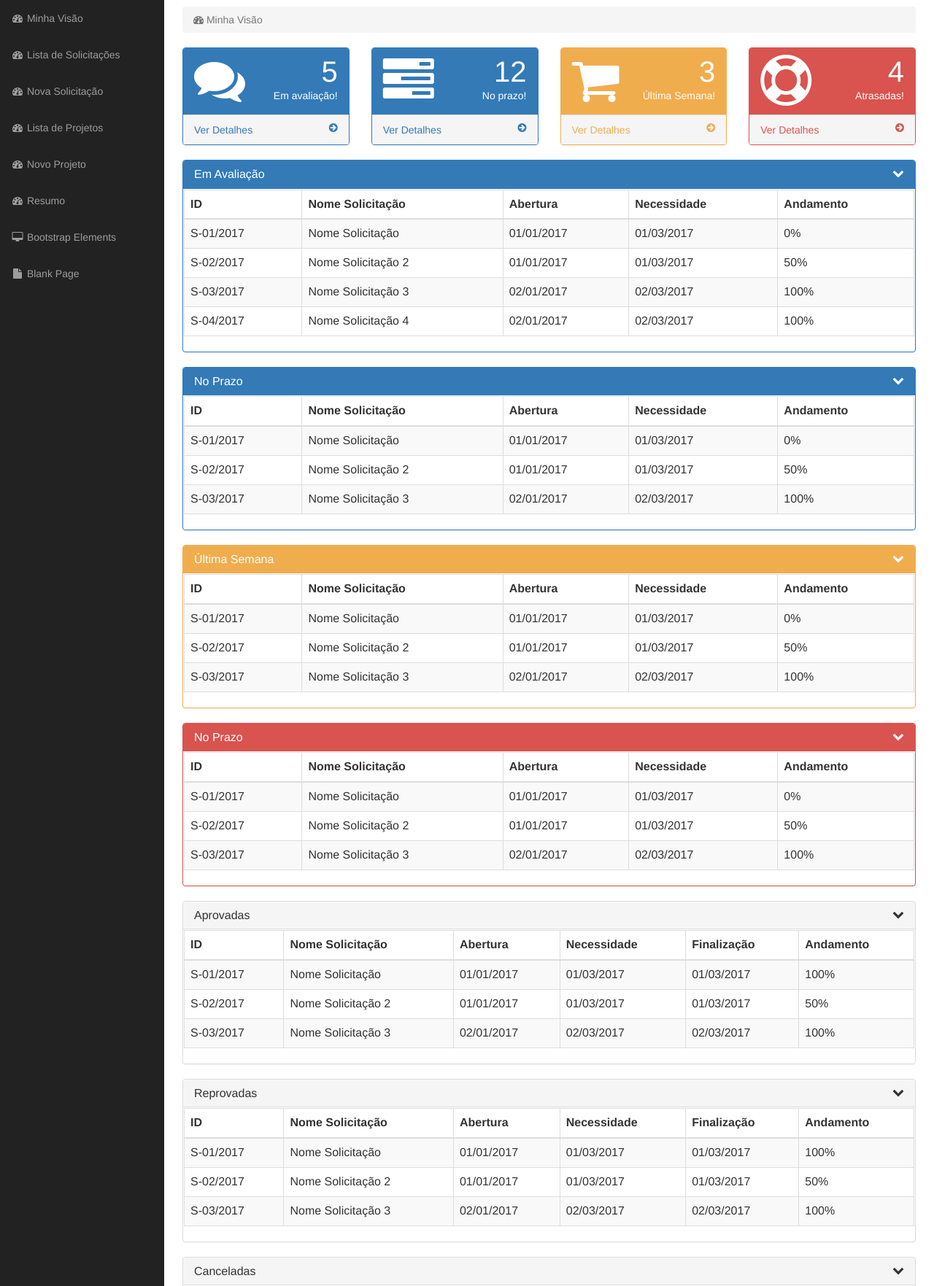
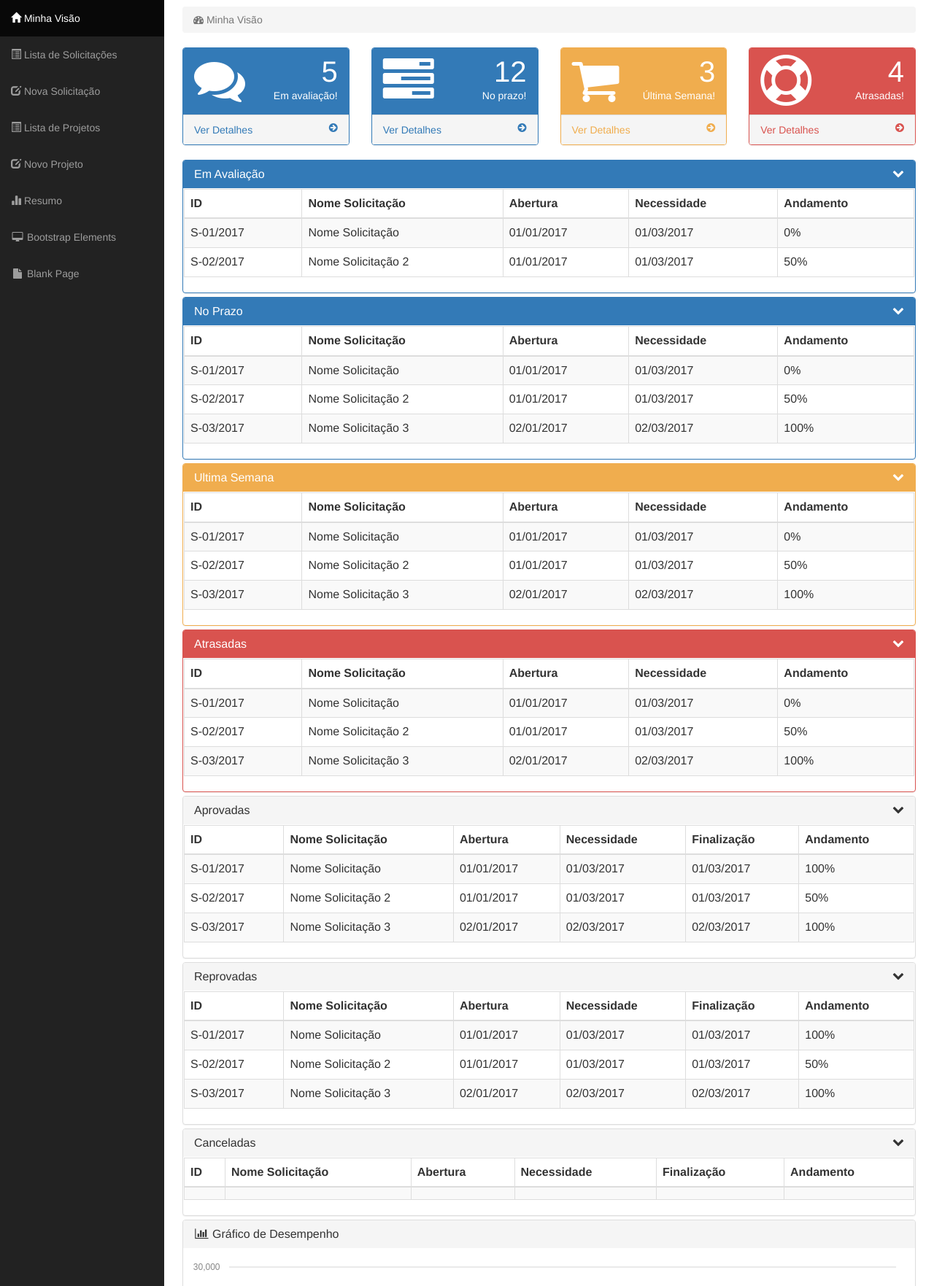
Before and after one commit to diegoschnur/MentorNetBeans, a PHP site: page /minhavisao.php in a window 1280 px wide. Shown: the part 51-1814 px from the top of the page at 73% size. Run offline with PHP 8.4, Linux system fonts and the light colour scheme; grey boxes labelled with a size stand in for pictures from a placeholder-image service; lists and menus that the app fills with data are empty; some libraries are stand-ins or nearby versions.

Commit message:
Inserções e correções no HMTL e melhorias nas classes ativas do cabeçalho!

```diff
--- a/cabecalho.php
+++ b/cabecalho.php
@@ -26,6 +26,7 @@
 
         <!-- Custom CSS -->
         <link href="css/sb-admin.css" rel="stylesheet">
+        <link href="css/estilos.css" rel="stylesheet">
 
         <!-- Morris Charts CSS -->
         <link href="css/plugins/morris.css" rel="stylesheet">
@@ -115,31 +116,31 @@
                     </li>
                 </ul>
                 <!-- Sidebar Menu Items - These collapse to the responsive navigation menu on small screens -->
-                <div class="collapse navbar-collapse">
+                <div class="collapse navbar-collapse navbar-ex1-collapse">
                     <ul class="nav navbar-nav side-nav">
                         <li>
-                            <a href="minhavisao.php"><i class="fa fa-fw fa-dashboard"></i> Minha Visão</a>
+                            <a href="minhavisao.php" name="minhavisao"><i class="glyphicon glyphicon-home"></i> Minha Visão</a>
                         </li>
                         <li>
-                            <a href="lista-solicitacoes.php"><i class="fa fa-fw fa-dashboard"></i> Lista de Solicitações</a>
+                            <a href="lista-solicitacoes.php" name="lista-solicitacoes"><i class="glyphicon glyphicon-list-alt"></i> Lista de Solicitações</a>
                         </li>
                         <li>
-                            <a href="form-solicitacao.php"><i class="fa fa-fw fa-dashboard"></i> Nova Solicitação</a>
+                            <a href="form-solicitacao.php" name="form-solicitacao"><i class="glyphicon glyphicon-edit"></i> Nova Solicitação</a>
                         </li>
                         <li>
-                            <a href="lista-projetos.php"><i class="fa fa-fw fa-dashboard"></i> Lista de Projetos</a>
+                            <a href="lista-projetos.php" name="lista-projetos"><i class="glyphicon glyphicon-list-alt"></i> Lista de Projetos</a>
                         </li>
                         <li>
-                            <a href="form-projeto.php"><i class="fa fa-fw fa-dashboard"></i> Novo Projeto</a>
+                            <a href="form-projeto.php" name="form-projeto"><i class="glyphicon glyphicon-edit"></i> Novo Projeto</a>
                         </li>
                         <li>
-                            <a href="lista-resumo.php"><i class="fa fa-fw fa-dashboard"></i> Resumo</a>
+                            <a href="lista-resumo.php" name="lista-resumo"><i class="glyphicon glyphicon-stats"></i> Resumo</a>
                         </li>
                         <li>
-                            <a href="bootstrap-elements.php"><i class="fa fa-fw fa-desktop"></i> Bootstrap Elements</a>
+                            <a href="bootstrap-elements.php" name="bootstrap-elements"><i class="fa fa-fw fa-desktop"></i> Bootstrap Elements</a>
                         </li>
                         <li>
-                            <a href="blank-page.php"><i class="fa fa-fw fa-file"></i> Blank Page</a>
+                            <a href="blank-page.php" name="blank-page"><i class="fa fa-fw fa-file"></i> Blank Page</a>
                         </li>
                     </ul>
                 </div>
--- /dev/null
+++ b/css/estilos.css
@@ -0,0 +1,5 @@
+#paineis-status{
+    float: right;
+    display: inline-block;
+    position: relative;
+}
--- a/form-projeto.php
+++ b/form-projeto.php
@@ -17,6 +17,7 @@
 </div>
 <!-- /.row -->
 
+<div class="row">
     <div class="col-lg-12">
 
         <div class="alert alert-success" role="alert">
@@ -51,6 +52,7 @@
             </div>
         </div>
     </div>
+</div>
 <!-- /.row -->
 
 <?php include("rodape.php"); ?>
--- a/lista-projetos.php
+++ b/lista-projetos.php
@@ -24,12 +24,12 @@
         <div class="panel panel-default">
             <div class="panel-heading">
                 <h3 class="panel-title">Filtros
-                    <i class="ace-icon fa bigger-125 fa-chevron-down" data-toggle="collapse" href="#collapse2"
-                       style="float: right; display: inline-block; position: relative;"></i>
+                    <i class="ace-icon fa bigger-125 fa-chevron-down" data-toggle="collapse" data-target="#collFiltros"
+                       id="paineis-status"></i>
                 </h3>
             </div>
 
-            <div class="panel-body collapse in" id="collapse2">
+            <div class="panel-body collapse in" id="collFiltros">
                 <div class="table-responsive">
                     <table class="table table-bordered table-hover table-striped">
 
--- a/lista-solicitacoes.php
+++ b/lista-solicitacoes.php
@@ -22,12 +22,12 @@
         <div class="panel panel-default">
             <div class="panel-heading">
                 <h3 class="panel-title">Filtros
-                    <i class="ace-icon fa bigger-125 fa-chevron-down" data-toggle="collapse" href="#collapse2"
-                       style="float: right; display: inline-block; position: relative;"></i>
+                    <i class="ace-icon fa bigger-125 fa-chevron-down" data-toggle="collapse" data-target="#collFiltros"
+                       id="paineis-status"></i>
                 </h3>
             </div>
 
-            <div class="panel panel-default collapse in" id="collapse2">
+            <div class="panel panel-default collapse in" id="collFiltros">
 
             </div>
         </div>
--- a/minhavisao.php
+++ b/minhavisao.php
@@ -49,7 +49,7 @@
                     </div>
                 </div>
             </div>
-            <a href="#">
+            <a href="">
                 <div class="panel-footer">
                     <span class="pull-left">Ver Detalhes</span>
                     <span class="pull-right"><i class="fa fa-arrow-circle-right"></i></span>
@@ -93,7 +93,7 @@
                     </div>
                 </div>
             </div>
-            <a href="#">
+            <a href="#panel-atrasadas">
                 <div class="panel-footer">
                     <span class="pull-left">Ver Detalhes</span>
                     <span class="pull-right"><i class="fa fa-arrow-circle-right"></i></span>
@@ -106,19 +106,21 @@
 <!-- /.row -->
 
 <div class="row">
+
     <div class="col-lg-12">
+        <div class="panel-group" id="panels-all">
 
             <div class="panel panel-primary">
                 <div class="panel-heading">
-                <h3 class="panel-title">Em Avaliação
+                    <h3 class="panel-title" data-parent="#panels-all">Em Avaliação
                         <a href="#">
-                        <i class="ace-icon fa bigger-125 fa-chevron-down" data-toggle="collapse" href="#collapse2"
-                           style="float: right; display: inline-block; position: relative;"></i>
+                            <i class="ace-icon fa bigger-125 fa-chevron-down" data-toggle="collapse" data-target="#collAvaliacao"
+                               id="paineis-status"></i>
                         </a>
                     </h3>
                 </div>
 
-            <div class="panel-body collapse in" id="collapse2">
+                <div class="panel-body collapse in" id="collAvaliacao">
                     <div class="table-responsive">
                         <table class="table table-bordered table-hover table-striped">
                             <thead>
@@ -145,20 +147,6 @@
                                     <td>01/03/2017</td>
                                     <td>50%</td>
                                 </tr>
-                            <tr>
-                                <td>S-03/2017</td>
-                                <td>Nome Solicitação 3</td>
-                                <td>02/01/2017</td>
-                                <td>02/03/2017</td>
-                                <td>100%</td>
-                            </tr>
-                            <tr>
-                                <td>S-04/2017</td>
-                                <td>Nome Solicitação 4</td>
-                                <td>02/01/2017</td>
-                                <td>02/03/2017</td>
-                                <td>100%</td>
-                            </tr>
                             </tbody>
                         </table>
                     </div>
@@ -167,15 +155,15 @@
 
             <div class="panel panel-primary">
                 <div class="panel-heading">
-                <h3 class="panel-title">No Prazo
+                    <h3 class="panel-title" data-parent="#panels-all">No Prazo
                         <a href="#">
-                        <i class="ace-icon fa bigger-125 fa-chevron-down" data-toggle="collapse" href="#collapse3"
-                           style="float: right; display: inline-block; position: relative;"></i>
+                            <i class="ace-icon fa bigger-125 fa-chevron-down" data-toggle="collapse" data-target="#collPrazo"
+                               id="paineis-status"></i>
                         </a>
                     </h3>
                 </div>
 
-            <div class="panel-body collapse in" id="collapse3">
+                <div class="panel-body collapse in" id="collPrazo">
                     <div class="table-responsive">
                         <table class="table table-bordered table-hover table-striped">
                             <thead>
@@ -217,15 +205,15 @@
 
             <div class="panel panel-yellow">
                 <div class="panel-heading">
-                <h3 class="panel-title">Última Semana
-                    <a href="">
-                        <i class="ace-icon fa bigger-125 fa-chevron-down" data-toggle="collapse" href="#collapse4"
-                           style="float: right; display: inline-block; position: relative;"></i>
+                    <h3 class="panel-title" data-parent="#panels-all">Ultima Semana
+                        <a href="#">
+                            <i class="ace-icon fa bigger-125 fa-chevron-down" data-toggle="collapse" data-target="#collSemana"
+                               id="paineis-status"></i>
                         </a>
                     </h3>
                 </div>
 
-            <div class="panel-body collapse in" id="collapse4">
+                <div class="panel-body collapse in" id="collSemana">
                     <div class="table-responsive">
                         <table class="table table-bordered table-hover table-striped">
                             <thead>
@@ -265,16 +253,17 @@
                 </div>
             </div>
 
-        <div class="panel panel-red">
+            <div class="panel panel-red" id="panel-atrasadas">
                 <div class="panel-heading">
-                <h3 class="panel-title">No Prazo
-                    <a href="">
-                        <i class="ace-icon fa bigger-125 fa-chevron-down" data-toggle="collapse" href="#collapse5"
-                           style="float: right; display: inline-block; position: relative;"></i>
+                    <h3 class="panel-title" data-parent="#panels-all">Atrasadas
+                        <a href="#">
+                            <i class="ace-icon fa bigger-125 fa-chevron-down" data-toggle="collapse" data-target="#collAtrasadas"
+                               id="paineis-status"></i>
                         </a>
                     </h3>
                 </div>
-            <div class="panel-body collapse in" id="collapse5">
+
+                <div class="panel-body collapse in" id="collAtrasadas">
                     <div class="table-responsive">
                         <table class="table table-bordered table-hover table-striped">
                             <thead>
@@ -316,14 +305,15 @@
 
             <div class="panel panel-default">
                 <div class="panel-heading">
-                <h3 class="panel-title">Aprovadas
-                    <a href="">
-                        <i class="ace-icon fa bigger-125 fa-chevron-down" data-toggle="collapse" href="#collapse6"
-                           style="float: right; display: inline-block; position: relative;"></i>
+                    <h3 class="panel-title" data-parent="#panels-all">Aprovadas
+                        <a href="#">
+                            <i class="ace-icon fa bigger-125 fa-chevron-down" data-toggle="collapse" data-target="#collAprovadas"
+                               id="paineis-status"></i>
                         </a>
                     </h3>
                 </div>
-            <div class="panel-body collapse in" id="collapse6">
+
+                <div class="panel-body collapse in" id="collAprovadas">
                     <div class="table-responsive">
                         <table class="table table-bordered table-hover table-striped">
                             <thead>
@@ -369,14 +359,15 @@
 
             <div class="panel panel-default">
                 <div class="panel-heading">
-                <h3 class="panel-title">Reprovadas
-                    <a href="">
-                        <i class="ace-icon fa bigger-125 fa-chevron-down" data-toggle="collapse" href="#collapse7"
-                           style="float: right; display: inline-block; position: relative;"></i>
+                    <h3 class="panel-title" data-parent="#panels-all">Reprovadas
+                        <a href="#">
+                            <i class="ace-icon fa bigger-125 fa-chevron-down" data-toggle="collapse" data-target="#collReprovadas"
+                               id="paineis-status"></i>
                         </a>
                     </h3>
                 </div>
-            <div class="panel-body collapse in" id="collapse7">
+
+                <div class="panel-body collapse in" id="collReprovadas">
                     <div class="table-responsive">
                         <table class="table table-bordered table-hover table-striped">
                             <thead>
@@ -422,14 +413,15 @@
 
             <div class="panel panel-default">
                 <div class="panel-heading">
-                <h3 class="panel-title">Canceladas
-                    <a href="">
-                        <i class="ace-icon fa bigger-125 fa-chevron-down" data-toggle="collapse" href="#collapse8"
-                           style="float: right; display: inline-block; position: relative;"></i>
+                    <h3 class="panel-title" data-parent="#panels-all">Canceladas
+                        <a href="#">
+                            <i class="ace-icon fa bigger-125 fa-chevron-down" data-toggle="collapse" data-target="#collCanceladas"
+                               id="paineis-status"></i>
                         </a>
                     </h3>
                 </div>
-            <div class="panel-body collapse in" id="collapse8">
+
+                <div class="panel-body collapse in" id="collCanceladas">
                     <div class="table-responsive">
                         <table class="table table-bordered table-hover table-striped">
                             <thead>
@@ -468,5 +460,6 @@
             </div>
         </div>
     </div>
+</div>
 
 <?php include("rodape.php"); ?>
--- a/nbproject/private/private.xml
+++ b/nbproject/private/private.xml
@@ -2,6 +2,9 @@
 <project-private xmlns="http://www.netbeans.org/ns/project-private/1">
     <editor-bookmarks xmlns="http://www.netbeans.org/ns/editor-bookmarks/2" lastBookmarkId="0"/>
     <open-files xmlns="http://www.netbeans.org/ns/projectui-open-files/2">
-        <group/>
+        <group>
+            <file>file:/C:/Users/Diego%20Schnur/Desktop/GIT_Mentor/github-Mentor/rodape.php</file>
+            <file>file:/C:/Users/Diego%20Schnur/Desktop/GIT_Mentor/github-Mentor/cabecalho.php</file>
+        </group>
     </open-files>
 </project-private>
--- a/rodape.php
+++ b/rodape.php
@@ -16,5 +16,13 @@
         <script src="js/plugins/morris/raphael.min.js"></script>
         <script src="js/plugins/morris/morris.min.js"></script>
         <script src="js/plugins/morris/morris-data.js"></script>
+
+        <script>
+
+            $(window).load(function(){
+                $("[name='<?php echo substr($_SERVER['SCRIPT_NAME'],(strrpos($_SERVER['SCRIPT_NAME'],'/')+1),-4); ?>']").parent().addClass("active");
+            });
+        </script>
+
 </body>
 </html>
```
Also changed, not shown: form-fichaTecnica.php (+6 -1 lines), form-solicitacao.php (+4 -6 lines), lista-fichaTecnica.php (+6 -1 lines), lista-solicitacao.php (+7 -2 lines). Lines whose indentation alone changed are shown as unchanged.
